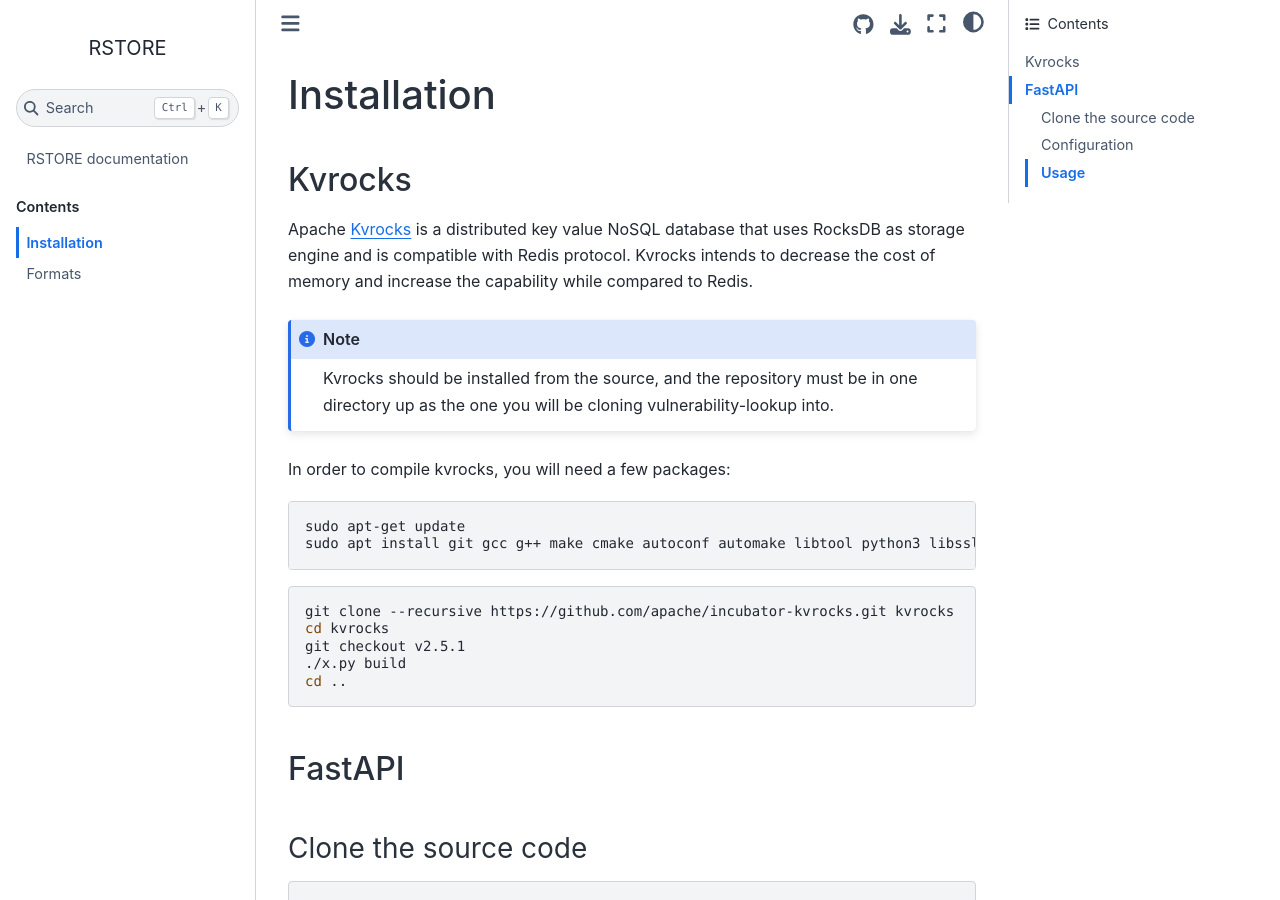
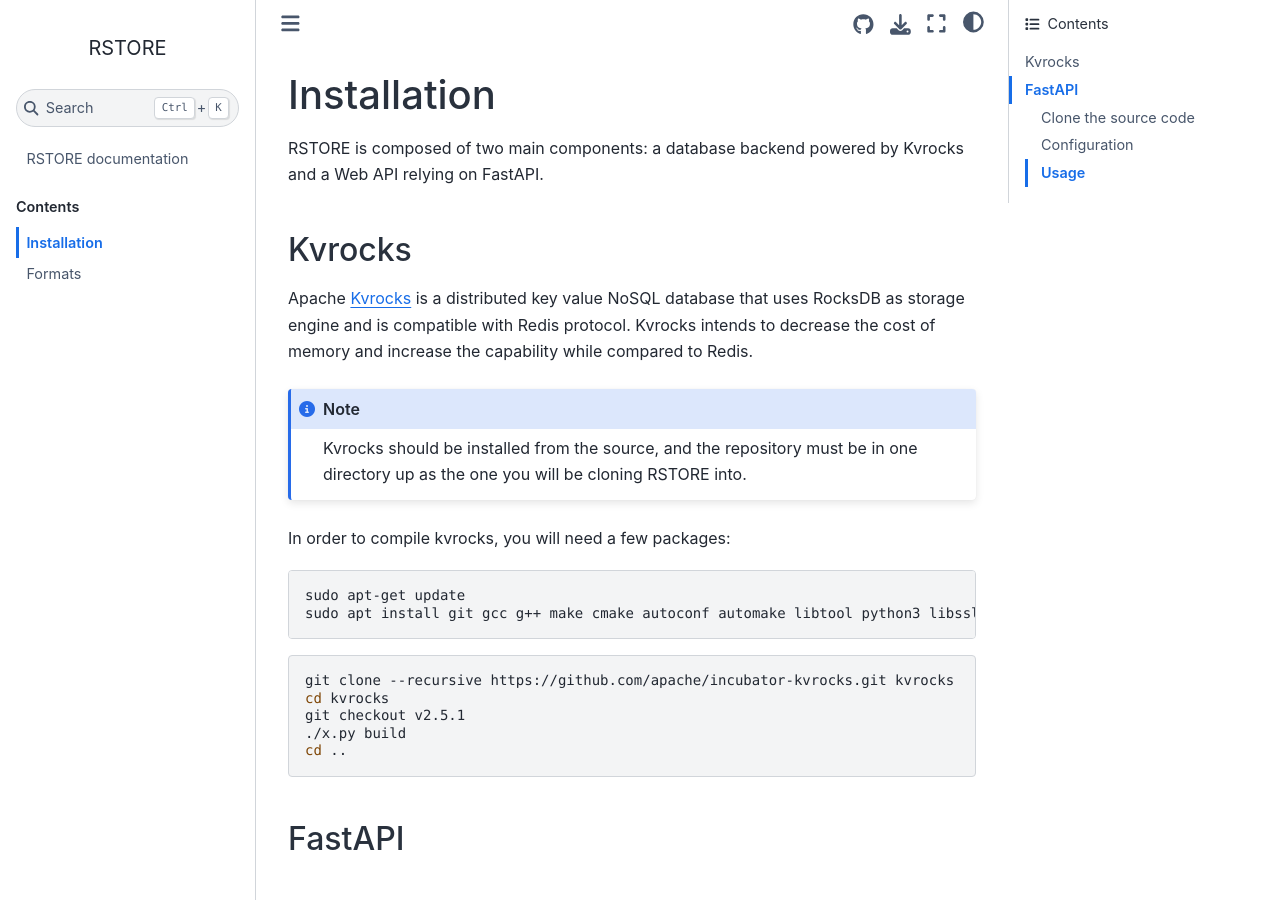
Before and after one commit to scandale-project/RSTORE, a Sphinx documentation site: the page built from docs/installation.rst, in a window 1280 px wide and 900 px high. Built offline with Sphinx 7.4.7 and the Sphinx Book theme 1.1.4, drawn with Linux system fonts in a browser that asks for light colours.

Commit message:
chg: [documentation] Updated installation section description.

```diff
--- a/docs/installation.rst
+++ b/docs/installation.rst
@@ -1,5 +1,7 @@
 Installation
 ============
+
+RSTORE is composed of two main components: a database backend powered by Kvrocks and a Web API relying on FastAPI.
 
 Kvrocks
 -------
@@ -11,7 +13,7 @@
 .. note::
 
     Kvrocks should be installed from the source, and the repository must
-    be in one directory up as the one you will be cloning vulnerability-lookup into.
+    be in one directory up as the one you will be cloning RSTORE into.
 
 In order to compile kvrocks, you will need a few packages:
 
```
